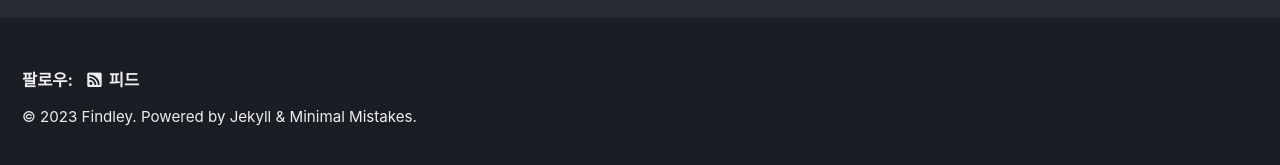
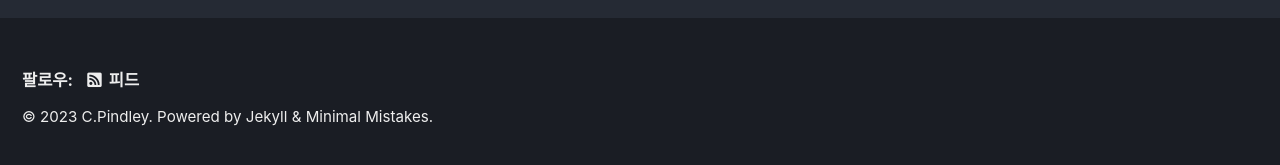
Before and after one commit to dmsgus6523/dmsgus6523.github.io, a Jekyll site: the page built from _posts/2023-10-06-ElasticSearch.md, in a window 1280 px wide and 900 px high, scrolled down 2285 px. Shown: the part 728-893 px from the top of the window. Built offline with Jekyll 4.4.1, drawn with Linux system fonts in a browser that asks for light colours; cached includes are drawn as plain includes.

Commit message:
설정변경

```diff
--- a/_config.yml
+++ b/_config.yml
@@ -19,7 +19,7 @@ locale                   : "ko-KR"
 title                    : "한걸음 한걸음 작지만 나아가자"
 title_separator          : "-"
 subtitle                 : "" # site tagline that appears below site title in masthead
-name                     : "Findley"
+name                     : "C.Pindley"
 description              : "An amazing website."
 url                      : "https://dmsgus6523.github.io" # the base hostname & protocol for your site e.g. "https://mmistakes.github.io"
 baseurl                  : # the subpath of your site, e.g. "/blog"
```
